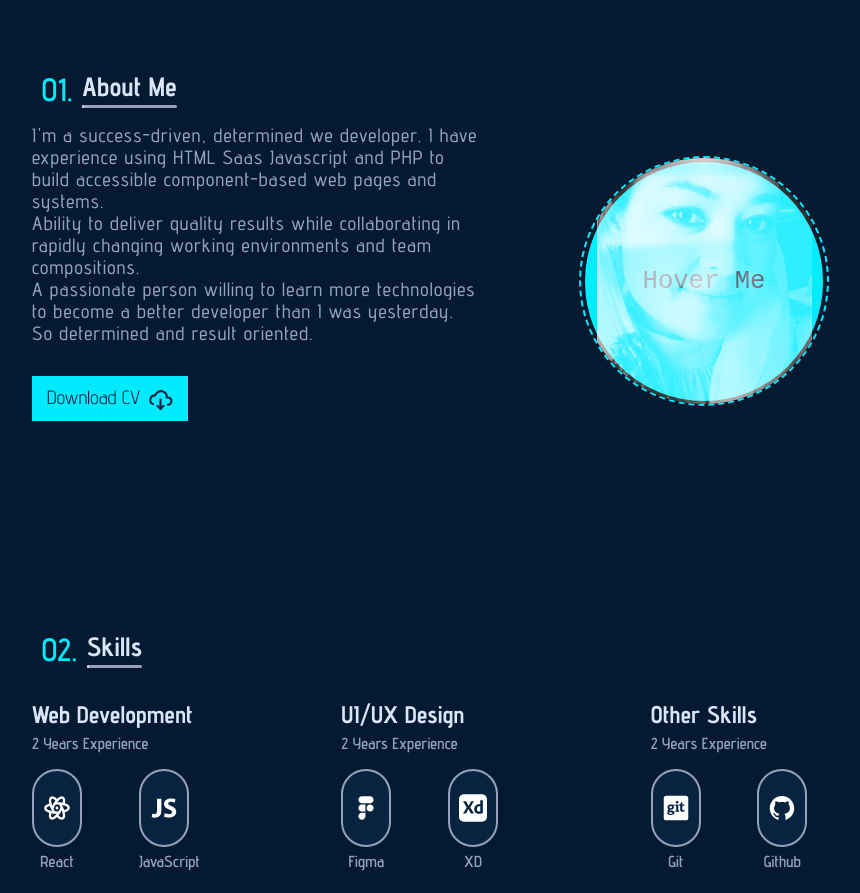
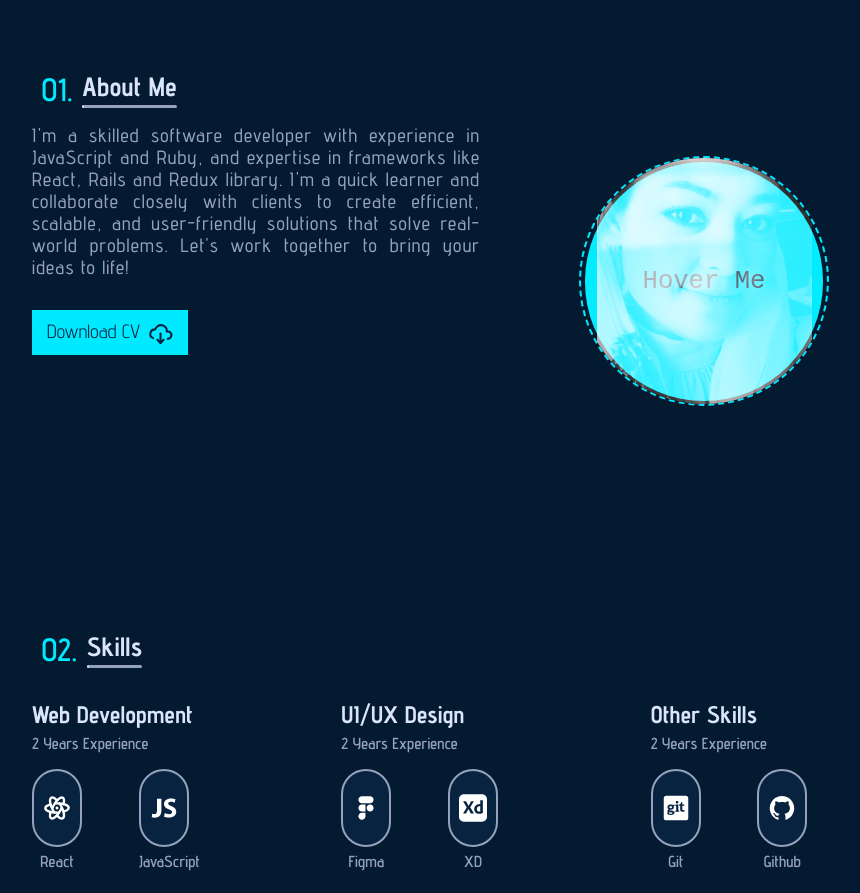
Before and after one commit to Zohra-Neda/Portfolio, a React (Create React App) app: page / in a window 1280 px wide. Shown: the part 820-1713 px from the top of the page, without its empty margins (160-1020 px from the left). Built offline with nearby package versions, Linux system fonts and the light colour scheme.

Commit message:
Update About Me text

```diff
--- a/src/Components/About_Section/About.jsx
+++ b/src/Components/About_Section/About.jsx
@@ -18,14 +18,11 @@ const About = () => {
       <div className="sectionContent grid">
         <div className="textSection">
           <h4>
-            I'm a success-driven, determined we developer.
-            I have experience using HTML Saas Javascript and PHP
-            to build accessible component-based web pages and systems. <br />
-            Ability to deliver quality results while collaborating in
-            rapidly changing working environments and team compositions.
-            <br />
-            A passionate person willing to learn more technologies to become
-            a better developer than I was yesterday. So determined and result oriented.
+            I'm a skilled software developer with experience in JavaScript and Ruby,
+            and expertise in frameworks like React, Rails and Redux library.
+            I'm a quick learner and collaborate closely with clients to create efficient,
+            scalable, and user-friendly solutions that solve real-world problems.
+            Let's work together to bring your ideas to life!
           </h4>
 
           <div className="aboutBtn">
--- a/src/Components/About_Section/about.scss
+++ b/src/Components/About_Section/about.scss
@@ -120,6 +120,7 @@
             .textSection {
                 h4 {
                     font-size: 1.2rem;
+                    text-align: justify;
                 }
             }
         }
```
